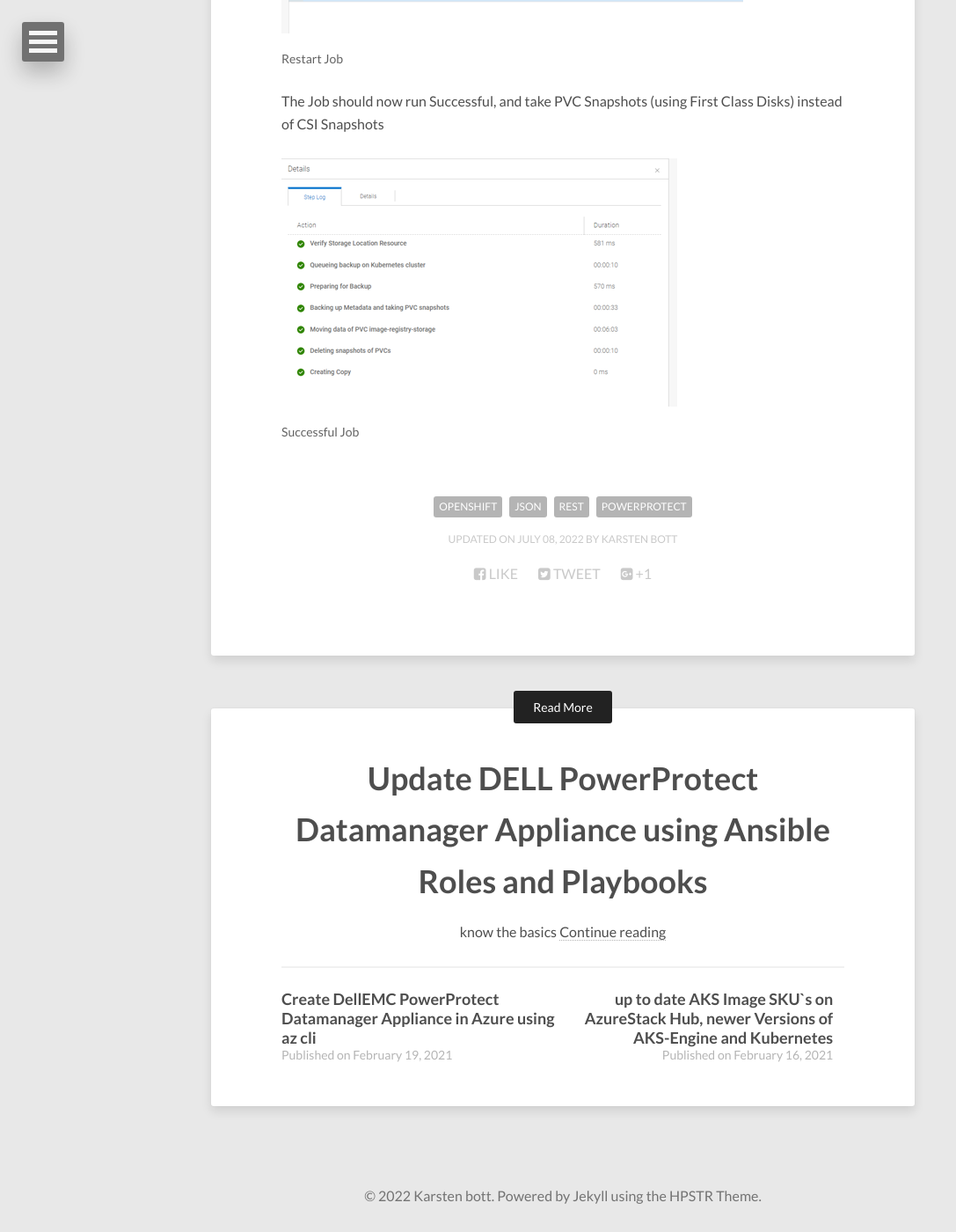
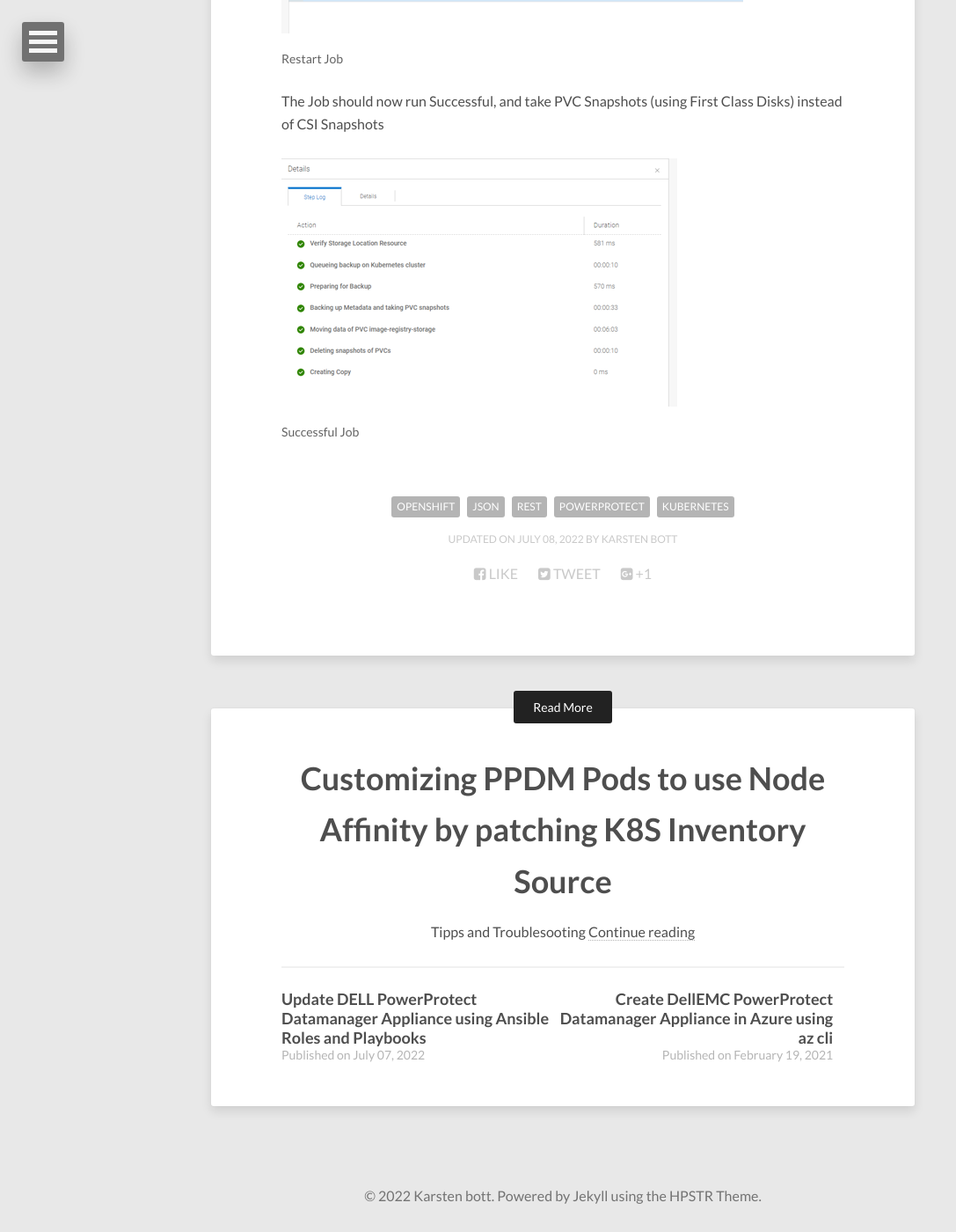
Before and after one commit to bottkars/bottkars.github.io, a Jekyll site: the page built from _posts/2022-07-08-Tips_for_setting_up_PPDM_with_Disconnected_Openshift_Clusters copy.md, in a window 1280 px wide and 1400 px high, scrolled down 11970 px. Shown: the whole window at 88% size, without its empty margins (0-1087 px from the left). Built offline with Jekyll 4.4.1, drawn with Linux system fonts in a browser that asks for light colours; nearby versions of some CDN libraries; some of the changed lines change nothing that is shown.

Commit message:
custom pod config

```diff
--- a/_posts/2022-07-08-Tips_for_setting_up_PPDM_with_Disconnected_Openshift_Clusters.md
+++ b/_posts/2022-07-08-Tips_for_setting_up_PPDM_with_Disconnected_Openshift_Clusters copy.md
@@ -5,7 +5,7 @@ description: "Tipps and Troublesooting"
 modified: 2022-07-08
 comments: true
 published: true
-tags: [OPenShift, json, rest, PowerProtect]
+tags: [OPenShift, json, rest, PowerProtect, kubernetes]
 image:
   path: /images/operator_ppdm.png
   feature: operator_ppdm.png
--- /dev/null
+++ b/_posts/2022-07-23-Customizing_PPDM_K8S_Inventory_sources.md
@@ -0,0 +1,212 @@
+---
+layout: post
+title: "Customizing PPDM Pods to use Node Affinity by patching K8S Inventory Source"
+description: "Tipps and Troublesooting"
+modified: 2022-07-23
+comments: true
+published: true
+tags: [OpenShift, json, rest, PowerProtect, kubernetes, k8s]
+image:
+  path: /images/InventorySourceK8S.png
+  feature: InventorySourceK8S.png
+  credit:
+  creditlink:
+---
+### Create Customized POD Configs for PPDM Pod´s
+*Disclaimer: use this at your own Risk*
+<figure class="full">
+	<img src="/images/parental_advisory.png" alt="">
+	<figcaption>Warning, Contains JSON and YAML !!!</figcaption>
+</figure>
+## why that ?
+The PowerProtect DataManager Inventory Source uses Standardized Configurations and Configmaps for the PPDM Deployed Pods, e.gh. cProxy, PowerProtect Controller, as well as Velero.
+
+In this Post, i will use an example to deploy the cProxies to dedicated nodes using [Node Affinity](https://kubernetes.io/docs/tasks/configure-pod-container/assign-pods-nodes-using-node-affinity/). This makes Perfect sense if you want to separate Backup from Production Nodes.
+
+More Examples could include using cni plugins like multus, dns configurations etc.
+
+The Method described here is available from PPDM 19.10 and will be surfaced to the UI in Future Versions
+
+## 1. what we need
+The below examples must be run from a bash shell. We will use jq to modify json Documents.
+
+## 2. Adding labels to worker nodes
+in order to use Node Affinity for our Pods, we first need to label nodes for dedicated usage.
+
+In this Example we label a node with *tier=backup*
+
+A corresponding Pod Configuration example would look like:
+
+{% highlight yaml %}
+apiVersion: apps/v1
+apiVersion: v1
+kind: Pod
+metadata:
+  name: nginx
+spec:
+  affinity:
+    nodeAffinity:
+      requiredDuringSchedulingIgnoredDuringExecution:
+        nodeSelectorTerms:
+        - matchExpressions:
+          - key: tier
+            operator: In
+            values:
+            - backup
+  containers:
+  - name: nginx
+    image: nginx
+    imagePullPolicy: IfNotPresent
+{% endhighlight %}
+We will use a customized template section later for our cProxy
+
+So first, tag the Node(s) you want to use for Backup:
+
+{% highlight shell %}
+kubectl label nodes ocpcluster1-ntsgq-worker-local-2xl2z tier=backup
+{% endhighlight %}
+
+
+## 2. Create a Configuration Patch for the cProxy
+We create manifest Patch for the cProxy from a yaml Document.
+This will be base64 encoded and presented as a Value to POD_CONFIG to our Inventory Source
+The [API Reference](https://developer.dell.com/apis/4378/versions/19.11/reference/ppdm-public.oas2.yaml/components/schemas/InventorySourceK8s) describes the Format of the Configuration.
+
+The *CPROXY_CONFIG* variable below will contain the base64 Document
+
+{% highlight shell %}
+CPROXY_CONFIG=$(base64 -w0 <<EOF
+---
+metadata:
+  labels:
+    app: cproxy
+spec:
+  affinity:
+    nodeAffinity:
+      requiredDuringSchedulingIgnoredDuringExecution:
+        nodeSelectorTerms:
+        - matchExpressions:
+          - key: tier
+            operator: In
+            values:
+            - backup
+EOF
+)
+{% endhighlight %}
+
+## 3. Patching the inventory Source using the PowerProtect Datamanager API
+You might want to review the [PowerProtect Datamanager API Documentation](https://developer.dell.com/apis/4378/versions/19.11/docs/introduction.md)
+
+for the Following Commands, we will leverage some BASH Variables to specify your environment:
+{% highlight shell %}
+PPDM_SERVER=<your ppdm fqdn>
+PPDM_USERNAME=<your ppdm username>
+PPDM_PASSWORD=<your ppdm password>
+K8S_ADDRESS=<your k8s api address the cluster is registered with, see UI , Asset Sources -->, Kubernetes--> Address>
+{% endhighlight %}
+
+### 3.1 Logging in to the API and retrieve the Bearer Token
+The below code will read the Bearer Token into the *TOKEN* variable
+
+{% highlight shell %}
+TOKEN=$(curl -k --request POST \
+  --url https://${PPDM_SERVER}:8443/api/v2/login \
+  --header 'content-type: application/json' \
+  --data '{"username":"'${PPDM_USERNAME}'","password":"'${PPDM_PASSWORD}'"}' | jq -r .access_token)
+{% endhighlight %}
+
+
+### 3.2 Select the Inventory Source ID based on the Asset Source Address
+
+Select inventory ID matching your Asset Source Address :
+{% highlight shell %}
+K8S_INVENTORY_ID=$(curl -k --request GET https://${PPDM_SERVER}:8443/api/v2/inventory-sources \
+--header "Content-Type: application/json" \
+--header "Authorization: Bearer ${TOKEN}" \
+| jq --arg k8saddress "${K8S_ADDRESS}" '[.content[] | select(.address==$k8saddress)]| .[].id' -r)
+{% endhighlight %}
+
+### 3.3 Read Inventory Source into Variable
+
+With the *K8S_INVENTORY_ID* from above, we read the Inventory Source JSON Document into a Variable
+
+{% highlight shell %}
+INVENTORY_SOURCE=$(curl -k --request GET https://${PPDM_SERVER}:8443/api/v2/inventory-sources/$K8S_INVENTORY_ID \
+--header "Content-Type: application/json" \
+--header "Authorization: Bearer ${TOKEN}")
+{% endhighlight %}
+
+
+### 3.4 Adding the Patched cProxy Config to the Variable
+
+Using jq, we will modify the Inventory Source JSON Document to include our base64 cproxy Config.
+
+for that, we will add an list with content
+
+{% highlight YAML %}
+"configurations": [
+        {
+          "type": "POD_CONFIG",
+          "key": "CPROXY",
+          "value": "someBase64Document"
+        }
+      ]
+{% endhighlight %}
+
+the below json code will take care for this:
+
+{% highlight shell %}
+INVENTORY_SOURCE=$(echo $INVENTORY_SOURCE| \
+ jq --arg cproxyConfig "${CPROXY_CONFIG}" '.details.k8s.configurations += [{"type": "POD_CONFIG","key": "CPROXY", "value": $cproxyConfig}]')
+{% endhighlight %}
+
+### 3.4 Patching the Inventory Source in PPDM
+
+We now use a POST request to upload the Patched inventory Source Document to PPDM
+
+{% highlight shell %}
+curl -k -X PUT https://${PPDM_SERVER}:8443/api/v2/inventory-sources/$K8S_INVENTORY_ID \
+--header "Content-Type: application/json" \
+--header "Authorization: Bearer $TOKEN" \
+-d "$INVENTORY_SOURCE"
+{% endhighlight %}
+
+We can verify the patch by checking the PowerProtect Configmap in the PPDM Namespace.
+
+{% highlight shell %}
+kubectl get configmap  ppdm-controller-config -n powerprotect -o=yaml
+{% endhighlight %}
+
+
+The configmap must now contain *cproxy-pod-custom-config* in data
+
+<figure class="full">
+	<img src="/images/patched-cproxy.png" alt="cproxy-pod-custom-config">
+	<figcaption>cproxy-pod-custom-config</figcaption>
+</figure>
+
+
+The next Backup job will now use the tagged node(s) for Backup !
+
+### 3.5 Start a Backup and verify the node affinity for cproxy pod
+
+First, identify the node you labeled
+
+{% highlight shell %}
+kubectl get nodes -l 'tier in (backup)'
+{% endhighlight %}
+
+once the backup job creates the cproxy, this should be done on one of the identified nodes:
+{% highlight shell %}
+kubectl get pods -n powerprotect -o wide
+{% endhighlight %}
+
+
+
+<figure class="full">
+	<img src="/images/validate_pod_affinity.png" alt="cproxy-pod-custom-config">
+	<figcaption>validate_pod_affinity</figcaption>
+</figure>
+
+
+This concludes the Patching of cproxy COnfiguration, stay tuned for more
```
Also changed, not shown: images/InventorySourceK8S.png (added), images/patched-cproxy.png (added), images/validate_pod_affinity.png (added).
